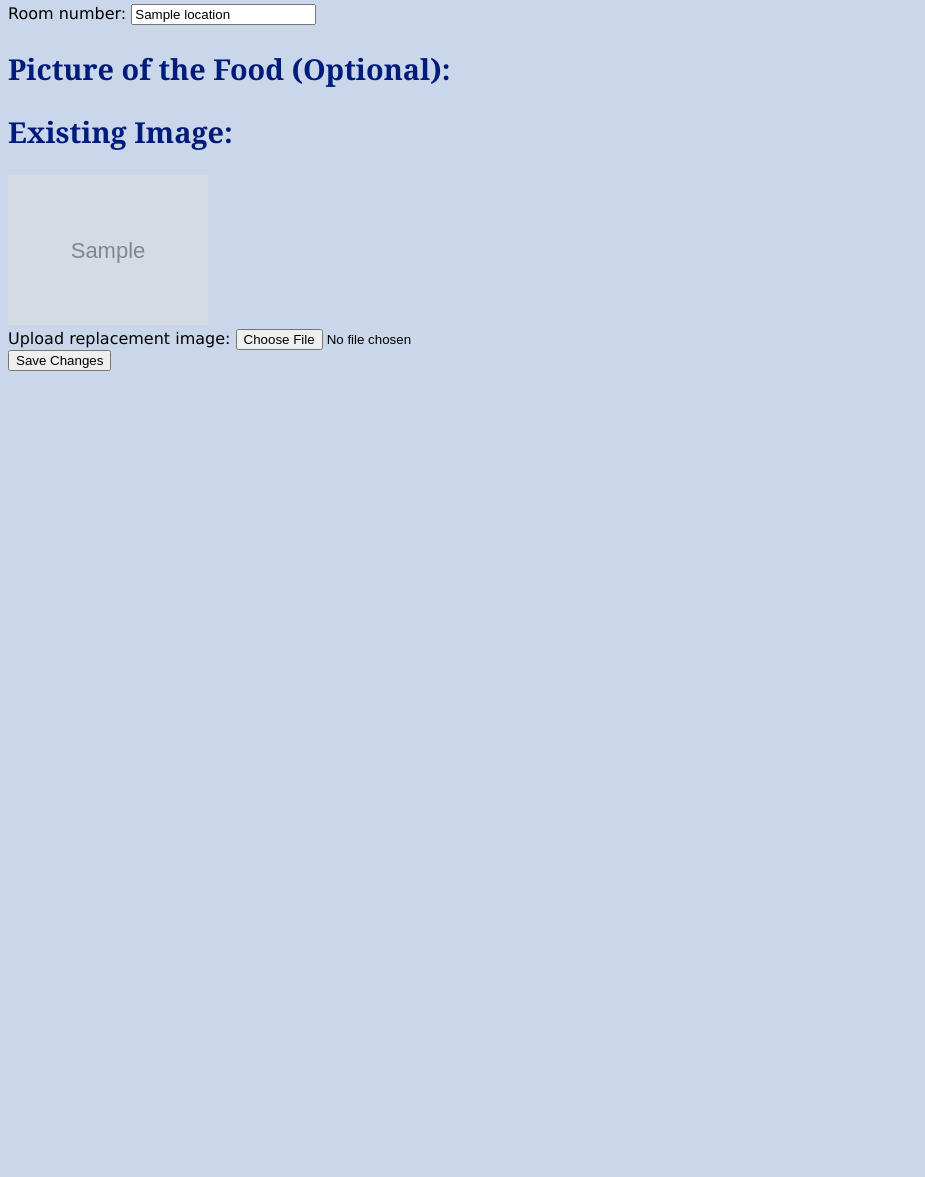
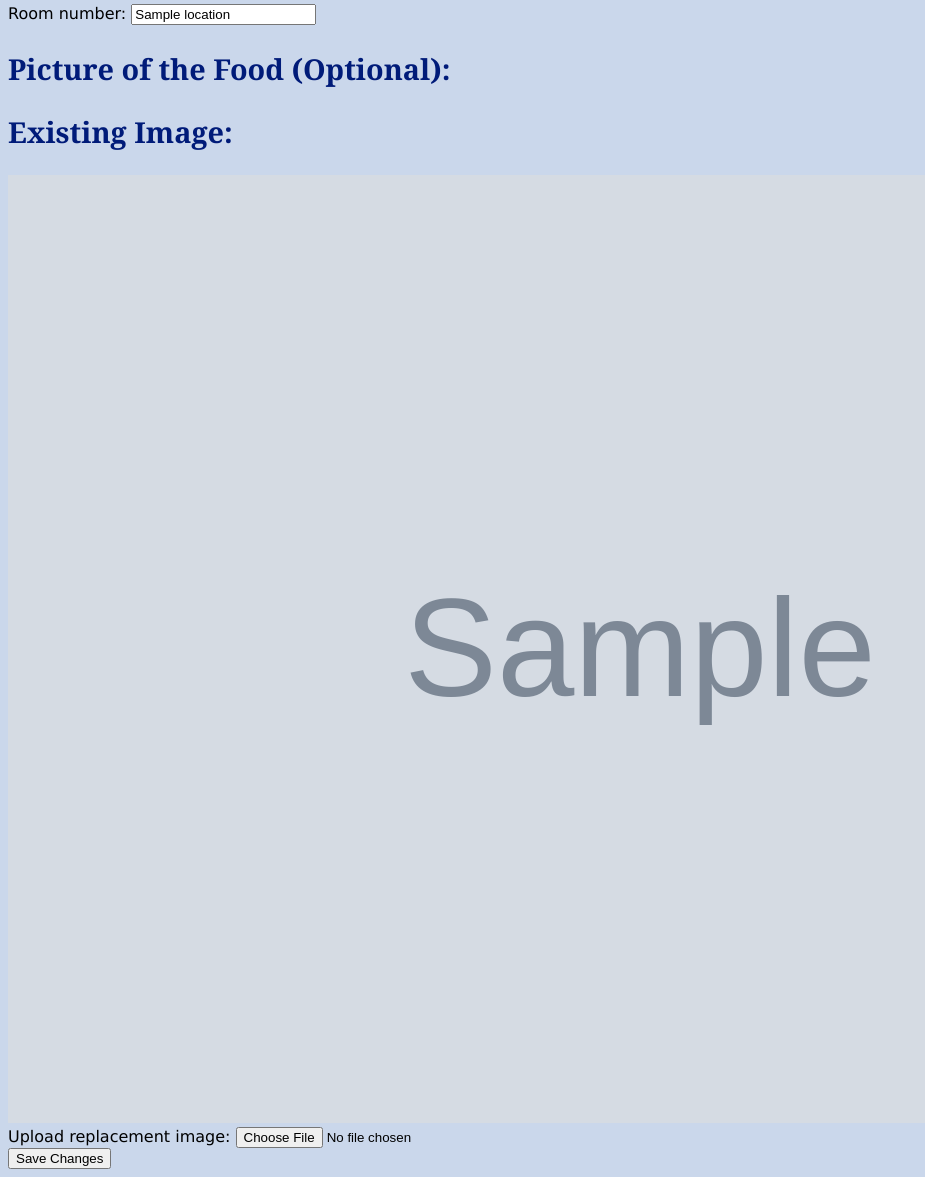
Before and after one commit to kaybr24/free-food-alert, a Flask app: template templates/edit_post.html in a window 1280 px wide. Shown: the part 820-1997 px from the top of the page, without its empty margins (0-925 px from the left). Before the commit the page ends 1191 px from the top, so only its background shows below. Run offline with Flask 3, Linux system fonts and the light colour scheme; the template is opened without the code that fills it: most values are stand-ins (such as "Sample title", 1, 10 or a date in 2020); grey boxes marked "Sample" are stand-in pictures.

Commit message:
image formatting

```diff
--- a/static/style.css
+++ b/static/style.css
@@ -222,3 +222,8 @@ nav button:hover, button:focus, nav a:hover, nav a:focus {
     /* background-color: #bda8ed; */
     color: #fff;
 }
+
+img {
+    width: 100%;
+    height: auto;
+}
```
